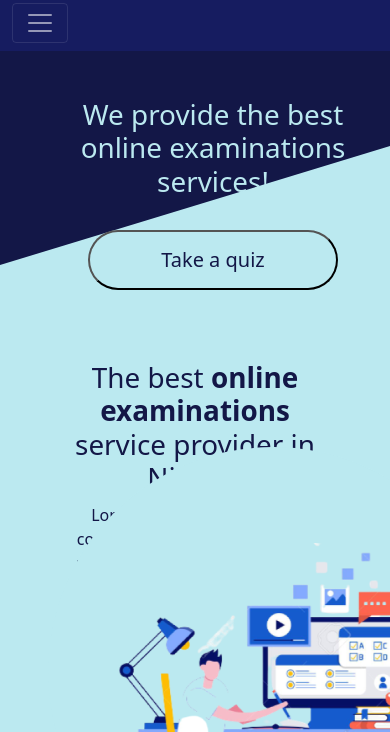
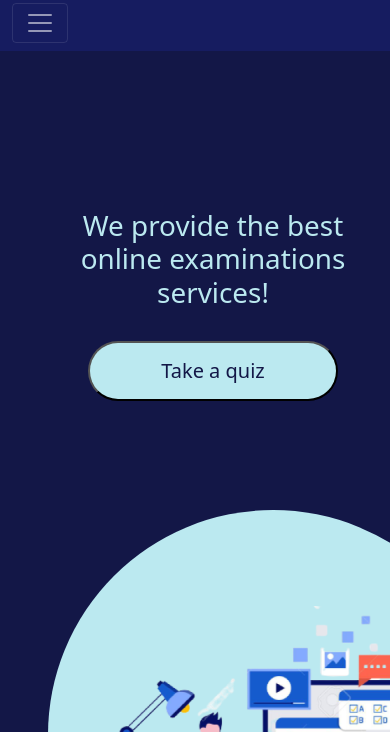
Before and after one commit to Goodness-Chukwudi/EduQuiz, a plain HTML site: page index.html in a window 390 px wide. Shown: the part 112-844 px from the top of the page. Drawn offline with nearby package versions, Linux system fonts and the light colour scheme; files whose address does not match are found by name.

Commit message:
improved responsiveness

```diff
--- a/assets/css/footer.css
+++ b/assets/css/footer.css
@@ -1,13 +1,12 @@
 footer {
 	position: sticky;
-	bottom: 0px;
+	top: 100vh;
 	background-color: rgb(214, 242, 247);
 	color: rgb(19, 23, 71);
 	padding-bottom: 5px;
-	width: 100vw;
 }
 
 main {
 	min-height: 50vh;
-	margin-bottom: 250px;
+	/* margin-bottom: 250px; */
 }
--- a/assets/css/home.css
+++ b/assets/css/home.css
@@ -1,17 +1,22 @@
+body {
+	background-color: rgb(187, 233, 240);
+}
+
 .body {
-	max-width: 100vw;
+	max-width: 3000px;
 	min-height: 100vh;
 	overflow: hidden;
-	background-color: rgb(187, 233, 240);
 }
 .banner {
 	width: 0;
 	height: 0;
-	border-top: 55vw solid rgb(19, 23, 71);
-	border-right: 180vw solid transparent;
+	/* border-top: 55vw solid rgb(19, 23, 71);
+	border-right: 180vw solid transparent; */
+	border-top: 720px solid rgb(19, 23, 71);
+	border-right: 2700px solid transparent;
 }
 .home-cols {
-	margin: 10% 0 0 0;
+	margin: 150px 0 0 0;
 }
 .service {
 	color: rgb(187, 233, 240);
@@ -63,3 +68,12 @@ a {
 .createdResult:hover {
 	background-color: rgb(207, 226, 255);
 }
+
+@media (max-width: 991.98px) {
+	.write-up {
+		margin-top: 120px !important;
+	}
+	.round-img {
+		margin-top: 0 !important;
+	}
+}
--- a/index.html
+++ b/index.html
@@ -17,7 +17,7 @@
 		<title>EduQuiz|Home</title>
 	</head>
 	<body>
-		<div class="body position-relative">
+		<div class="position-relative">
 			<header>
 				<nav class="navbar navbar-expand-lg navbar-dark">
 					<div class="container">
@@ -136,7 +136,7 @@
 				</nav>
 			</header>
 
-			<main class="position-relative">
+			<main class="body position-relative">
 				<div class="banner"></div>
 				<div
 					class="
```
Also changed, not shown: create-quiz.html (+1 -1 lines).
